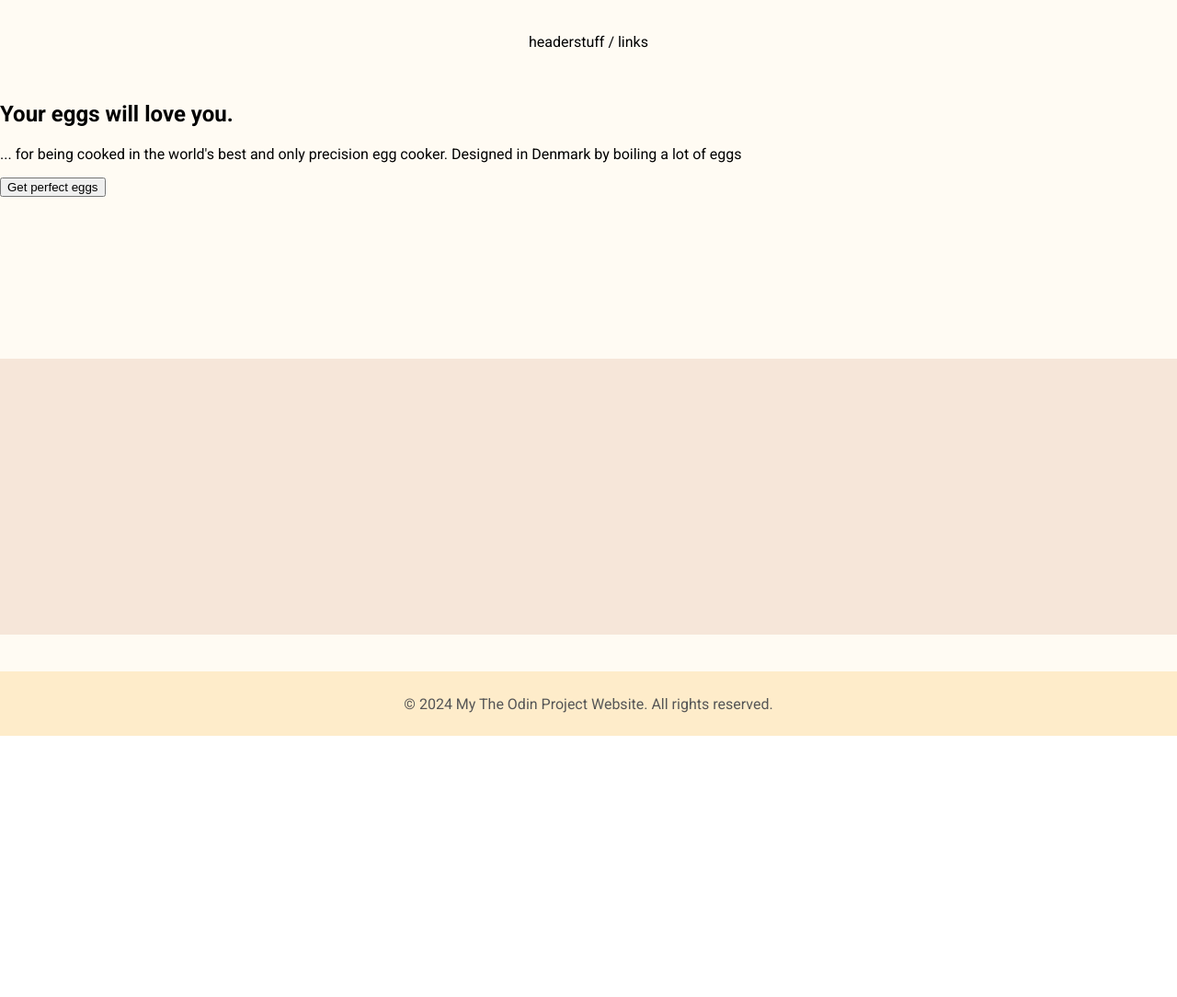
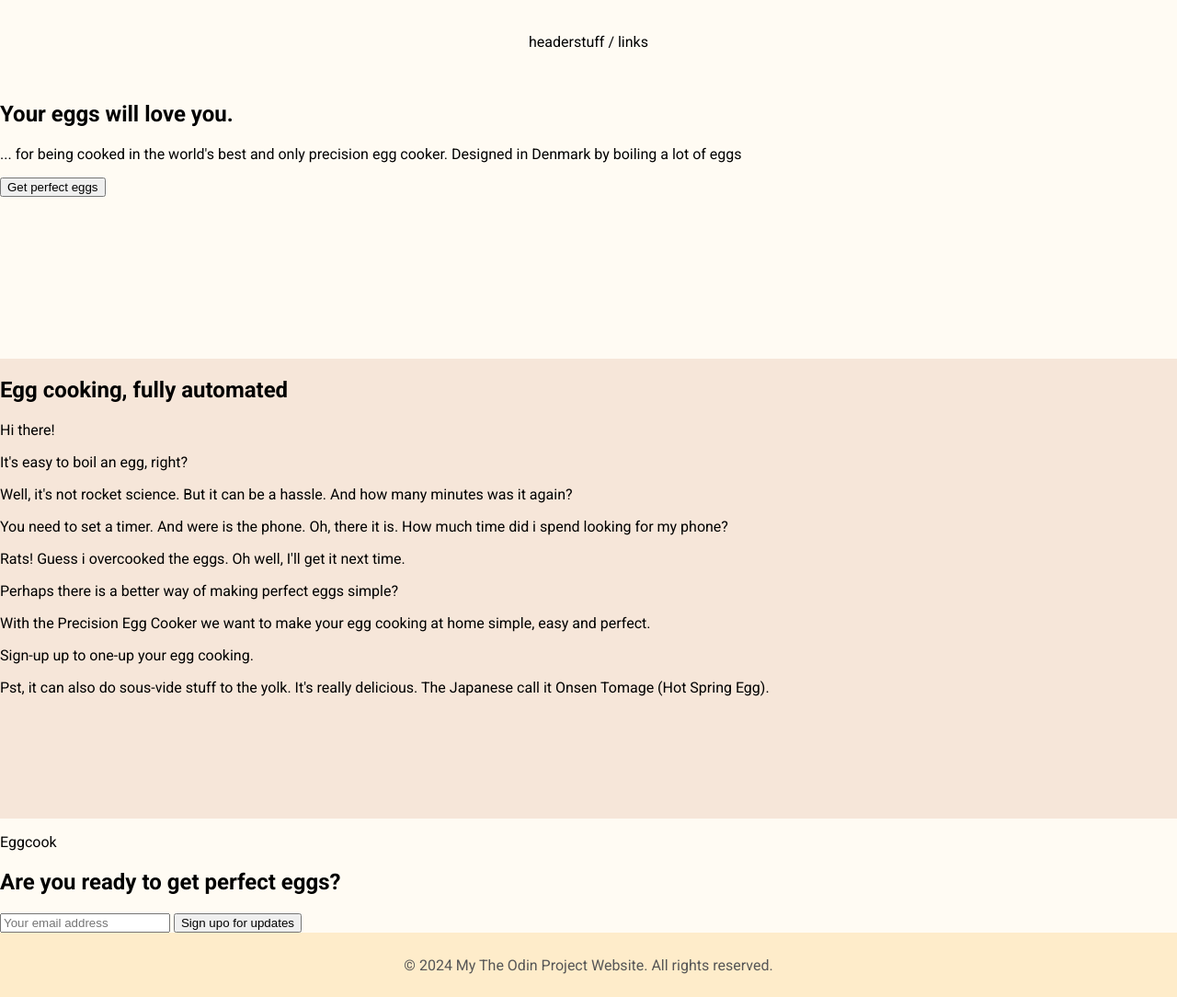
Before and after one commit to Smaddermand/odin-homepage, a website built with webpack: page src/index.html in a window 1280 px wide. Shown: the whole page at 92% size. Before the commit the page ends 800 px from the top, so only its background shows below. Built offline with nearby package versions, Linux system fonts and the light colour scheme.

Commit message:
Create HTML

```diff
--- a/src/index.html
+++ b/src/index.html
@@ -23,11 +23,33 @@
         </section>
 
         <section class="main">
+            <div class="main-left">
+                <h2>Egg cooking, fully automated</h2>
+                <p>Hi there!</p>
+                <p>It's easy to boil an egg, right?</p>
+                <p>Well, it's not rocket science. But it can be a hassle. And how many minutes was it again?</p>
+                <p>You need to set a timer. And were is the phone. Oh, there it is. How much time did i spend looking for my phone?</p>
+                <p>Rats! Guess i overcooked the eggs. Oh well, I'll get it next time.</p>
+                <p>Perhaps there is a better way of making perfect eggs simple?</p>
+                <p>With the Precision Egg Cooker we want to make your egg cooking at home simple, easy and perfect.</p>
+                <p>Sign-up up to one-up your egg cooking.</p>
+                <p>Pst, it can also do sous-vide stuff to the yolk. It's really delicious. The Japanese call it Onsen Tomage (Hot Spring Egg).</p>
 
+            </div>
+            <div class="main-right">
+
+            </div>
         </section>
 
         <section class="signup">
+            <p>Eggcook</p>
+            <h2>Are you ready to get perfect eggs?</h2>
 
+            <form action="/submit-your-form-endpoint" method="POST">
+                <label for="email"></label>
+                <input type="email" id="email" name="email" placeholder="Your email address" required>
+                <button type="submit">Sign upo for updates</button>
+            </form>
         </section>
 
 
--- a/src/style.css
+++ b/src/style.css
@@ -43,7 +43,7 @@ footer {
 }
 
 .main {
-    height: 300px;
+    height: 500px;
     background-color: #F6E6D9;
 }
 
```
